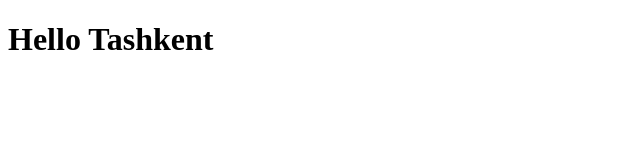
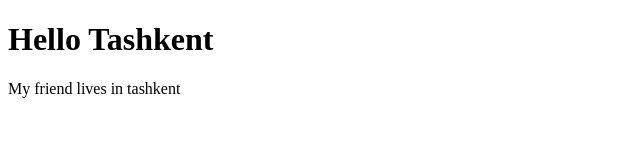
Before and after one commit to Husayn-dev/github-tutorial, a plain HTML site: page index.html in a window 1280 px wide. Shown: the whole page, without its empty margins (0-640 px from the left). Drawn offline with Linux system fonts and the light colour scheme.

Commit message:
second commit

```diff
--- a/index.html
+++ b/index.html
@@ -10,6 +10,7 @@
 
 <body>
     <h1>Hello Tashkent</h1>
+    <p>My friend lives in tashkent</p>
 </body>
 
 </html>
```
